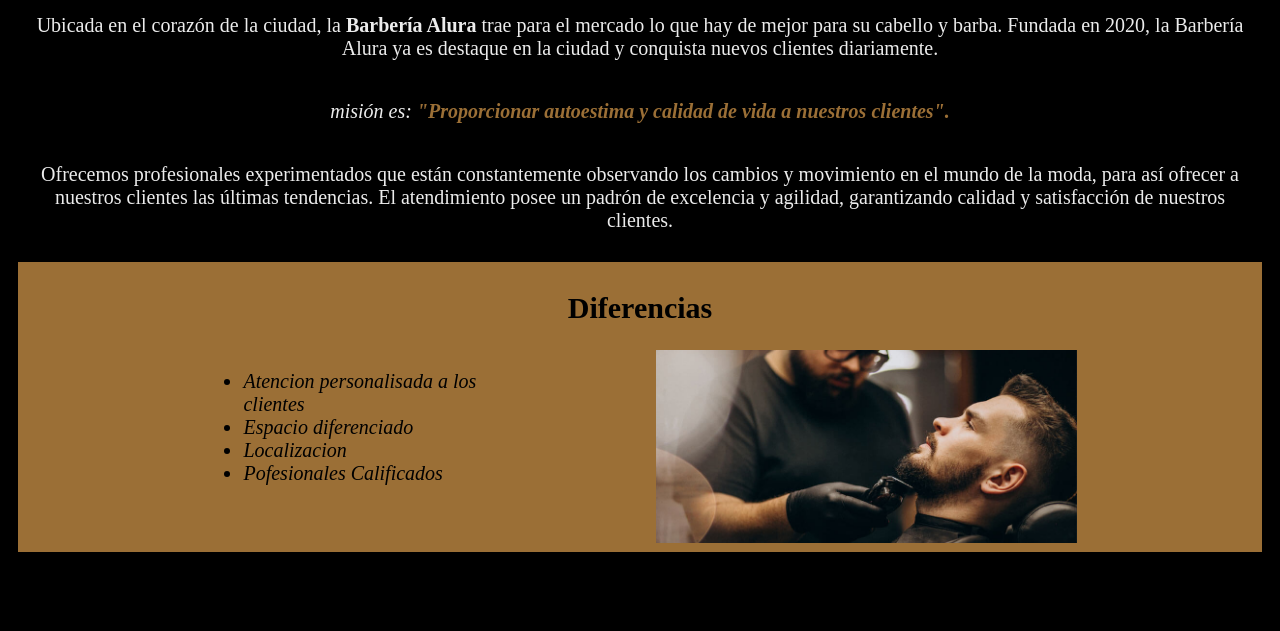
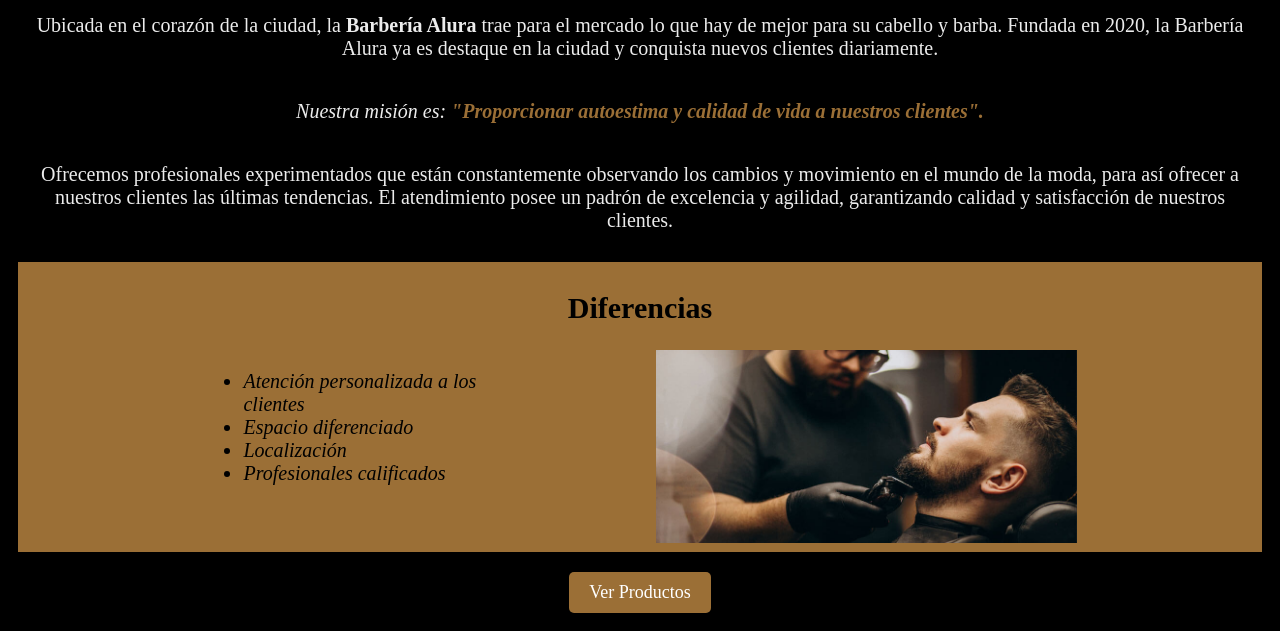
Before and after one commit to Alejandro-McFly/Alejandro-McFly.github.io, a plain HTML site: page index.html in a window 1280 px wide. Shown: the part 418-1049 px from the top of the page. Before the commit the page ends 988 px from the top, so only its background shows below. Drawn offline with Linux system fonts and the light colour scheme.

Commit message:
Add files via upload

```diff
--- a/index.css
+++ b/index.css
@@ -1,33 +1,52 @@
-p,body {
+p, body {
     padding: 10px;
     text-align: center;
     font-size: 20px;
     background: #000000;
     color: rgba(255, 255, 255, 0.925);
 }
-h1{
+
+h1 {
     border: 7px solid rgb(121, 69, 10);
 }
-em strong{
+
+em strong {
     color: rgb(155, 111, 54);
 }
-.items{
+
+.items {
     text-align: left;
     font-style: italic;
 }
-ul{
 
+ul {
     display: inline-block;
-    vertical-align:top;
+    vertical-align: top;
     width: 20%;
     margin-right: 13%;
+}
 
-}
-.diferenciadores{
+.diferenciadores {
     padding: 4px;
     color: black;
     background-color: rgb(155, 111, 54);
 }
-.diferencial{
+
+.diferencial {
     width: 34%;
 }
+
+a {
+    display: inline-block;
+    padding: 10px 20px;
+    background-color: rgb(155, 111, 54);
+    color: white;
+    text-decoration: none;
+    font-size: 18px;
+    border-radius: 5px;
+    transition: background-color 0.3s ease;
+}
+
+a:hover {
+    background-color: rgb(121, 69, 10);
+}
--- a/index.html
+++ b/index.html
@@ -1,40 +1,35 @@
 <!DOCTYPE html>
-<!--lang: Idioma-->
 <html lang="es">
-    <!--La etiqueta de <head> es para informacion-->
     <head>
-        <!-- charset="UTF-8": Diccionatio de palabras CHARSET-->
         <meta charset="UTF-8">
-        <!--<title>: Titulo de la pesta;a del navegador-->
         <title>Barbershop</title>
-        <!--Declarar CSS-->
-
         <link rel='stylesheet' href="index.css">
     </head>
-    <!--<body>: Etiqueta del cuerpo de la pagina-->
     <body>
         <h1>BarberShop <em>YOUR NEXT</em></h1>
-        <img id="banner" src="barberia.jpg" alt="">
+        <img id="banner" src="barberia.jpg" alt="Banner de la BarberShop">
         <div>
             <h1 style="font-size: 30px;border: 5px solid rgb(121, 69, 10);">Sobre Nosotros</h1>
-            <p>Ubicada en el corazón de la ciudad, la <strong>Barbería Alura</strong> trae para el mercado lo que hay de mejor para su cabello y barba. Fundada en 2020, la Barbería Alura ya es destaque en la ciudad y conquista nuevos clientes diariamente. </p>
+            <p>Ubicada en el corazón de la ciudad, la <strong>Barbería Alura</strong> trae para el mercado lo que hay de mejor para su cabello y barba. Fundada en 2020, la Barbería Alura ya es destaque en la ciudad y conquista nuevos clientes diariamente.</p>
 
-            <p><em> misión es: <strong>"Proporcionar autoestima y calidad de vida a nuestros clientes".</strong></em> </p>
+            <p><em>Nuestra misión es: <strong>"Proporcionar autoestima y calidad de vida a nuestros clientes".</strong></em></p>
 
-            <p>Ofrecemos profesionales experimentados que están constantemente observando los cambios y movimiento en el mundo de la moda, para así ofrecer a nuestros clientes las últimas tendencias. El atendimiento posee un padrón de excelencia y agilidad, garantizando calidad y satisfacción de nuestros clientes. </p>
+            <p>Ofrecemos profesionales experimentados que están constantemente observando los cambios y movimiento en el mundo de la moda, para así ofrecer a nuestros clientes las últimas tendencias. El atendimiento posee un padrón de excelencia y agilidad, garantizando calidad y satisfacción de nuestros clientes.</p>
         </div>
+
         <div class="diferenciadores">
             <h2>Diferencias</h2>
             <ul>
-                <li class="items">Atencion personalisada a los clientes</li>
+                <li class="items">Atención personalizada a los clientes</li>
                 <li class="items">Espacio diferenciado</li>
-                <li class="items">Localizacion</li>
-                <li class="items">Pofesionales Calificados</li>
+                <li class="items">Localización</li>
+                <li class="items">Profesionales calificados</li>
             </ul>
-            <img src="diferenciadores.jpg" class="diferencial">
+            <img src="diferenciadores.jpg" class="diferencial" alt="Imagen de diferenciadores">
         </div>
 
+        <div style="margin-top: 20px;">
+            <a href="product.html" style="display: inline-block; padding: 10px 20px; background-color: rgb(155, 111, 54); color: white; text-decoration: none; font-size: 18px; border-radius: 5px;">Ver Productos</a>
+        </div>
     </body>
-
-
 </html>
```
Lines whose indentation alone changed are shown as unchanged.
